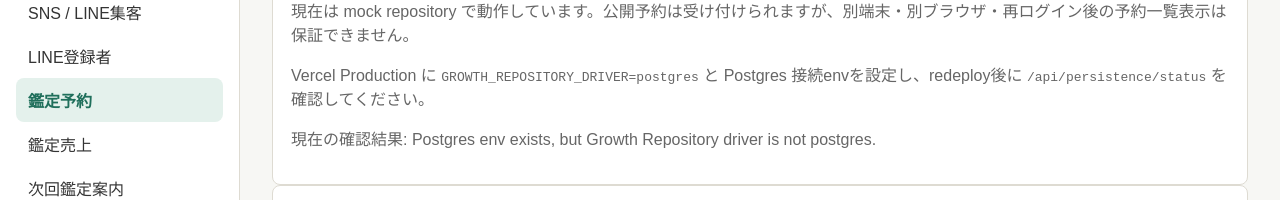
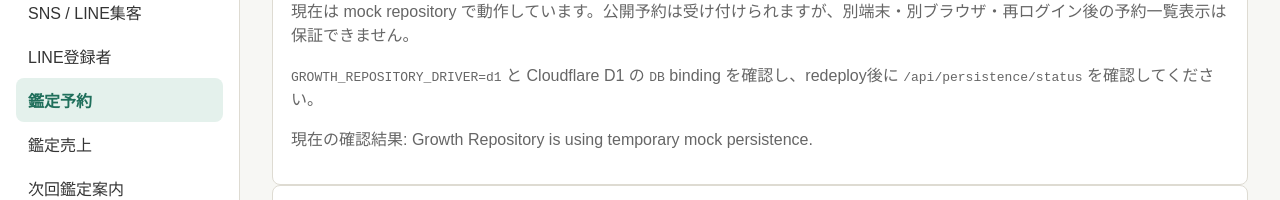
Before and after one commit to karukimori-wq/Growth-Engine, a Next.js app: page /app/business/reservations in a window 1280 px wide. Shown: the part 231-431 px from the top of the page. Built offline with nearby package versions, Linux system fonts and the light colour scheme; no server answers.

Commit message:
Use D1-aware database health on reservations page

```diff
--- a/src/app/app/business/reservations/page.tsx
+++ b/src/app/app/business/reservations/page.tsx
@@ -1,7 +1,7 @@
 import { demoWorkspace } from "@/lib/mock-data";
 import { getBusinessMenu, getBusinessMenuLabel, getProfessionalApp } from "@/lib/professional-app-registry";
 import { listBusinessReservations } from "@/server/business-reservations";
-import { checkPostgresHealth } from "@/server/postgres-health";
+import { checkDatabaseHealth } from "@/server/database-health";
 
 export const dynamic = "force-dynamic";
 
@@ -54,8 +54,8 @@ export default async function ReservationsPage({ searchParams: _searchParams }:
   const currentProfessionalApp = getProfessionalApp(first(query.studioKey) ?? demoWorkspace.professionalStudioType);
   const businessMenu = getBusinessMenu(currentProfessionalApp.studioKey);
   const reservationLabel = getBusinessMenuLabel("reservations", currentProfessionalApp.studioKey);
-  const postgresHealth = await checkPostgresHealth();
-  const databaseBackedPersistenceReady = postgresHealth.databaseBackedPersistenceReady;
+  const databaseHealth = await checkDatabaseHealth();
+  const databaseBackedPersistenceReady = databaseHealth.databaseBackedPersistenceReady;
   const records = await listBusinessReservations(demoWorkspace.id);
   const statusFilter = first(query.status) ?? "all";
   const paymentFilter = first(query.paymentStatus) ?? "all";
@@ -113,12 +113,12 @@ export default async function ReservationsPage({ searchParams: _searchParams }:
             <p className="eyebrow">保存設定の確認が必要</p>
             <h3>本番DB保存がまだ有効ではありません</h3>
             <p className="muted">
-              現在は {postgresHealth.repositoryDriver} repository で動作しています。公開予約は受け付けられますが、別端末・別ブラウザ・再ログイン後の予約一覧表示は保証できません。
+              現在は {databaseHealth.repositoryDriver} repository で動作しています。公開予約は受け付けられますが、別端末・別ブラウザ・再ログイン後の予約一覧表示は保証できません。
             </p>
             <p className="muted">
-              Vercel Production に <code>GROWTH_REPOSITORY_DRIVER=postgres</code> と Postgres 接続envを設定し、redeploy後に <code>/api/persistence/status</code> を確認してください。
+              <code>GROWTH_REPOSITORY_DRIVER=d1</code> と Cloudflare D1 の <code>DB</code> binding を確認し、redeploy後に <code>/api/persistence/status</code> を確認してください。
             </p>
-            {postgresHealth.issue ? <p className="muted">現在の確認結果: {postgresHealth.issue}</p> : null}
+            {databaseHealth.issue ? <p className="muted">現在の確認結果: {databaseHealth.issue}</p> : null}
           </section>
         ) : null}
 
```
